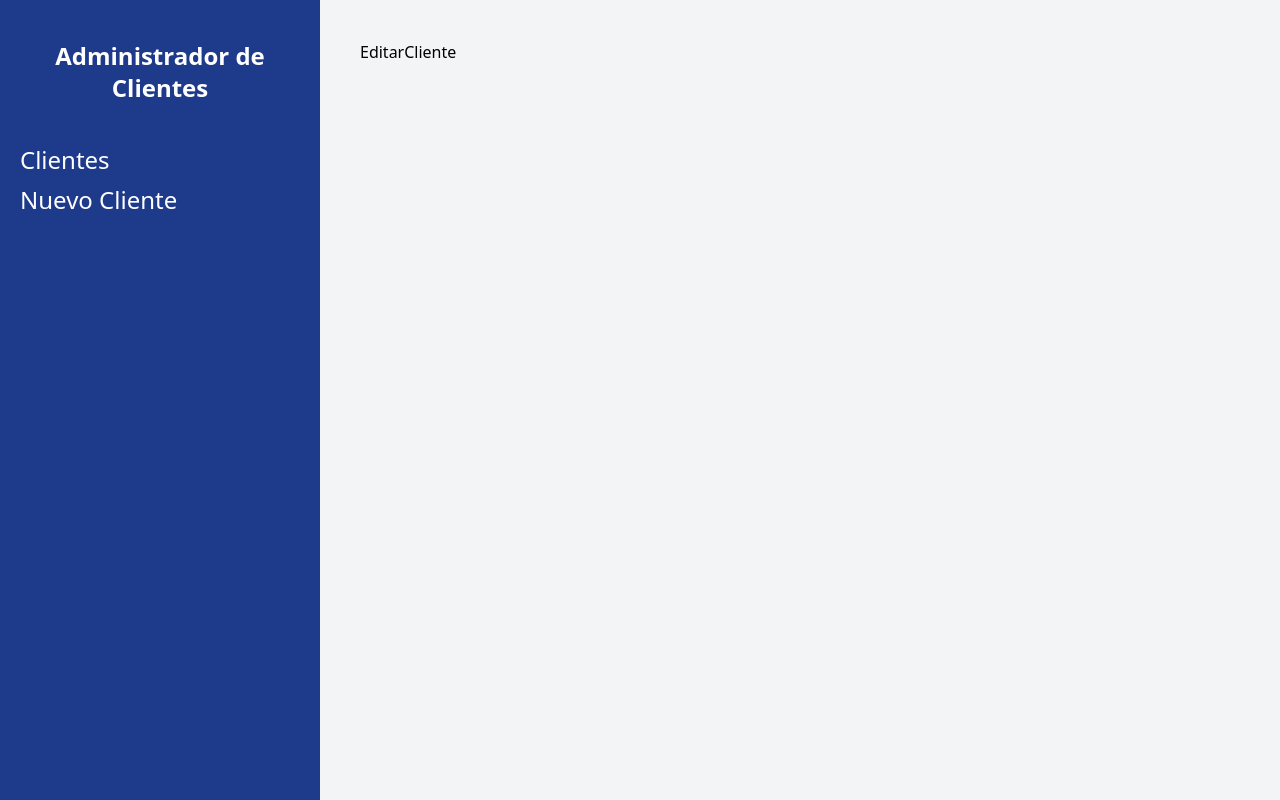
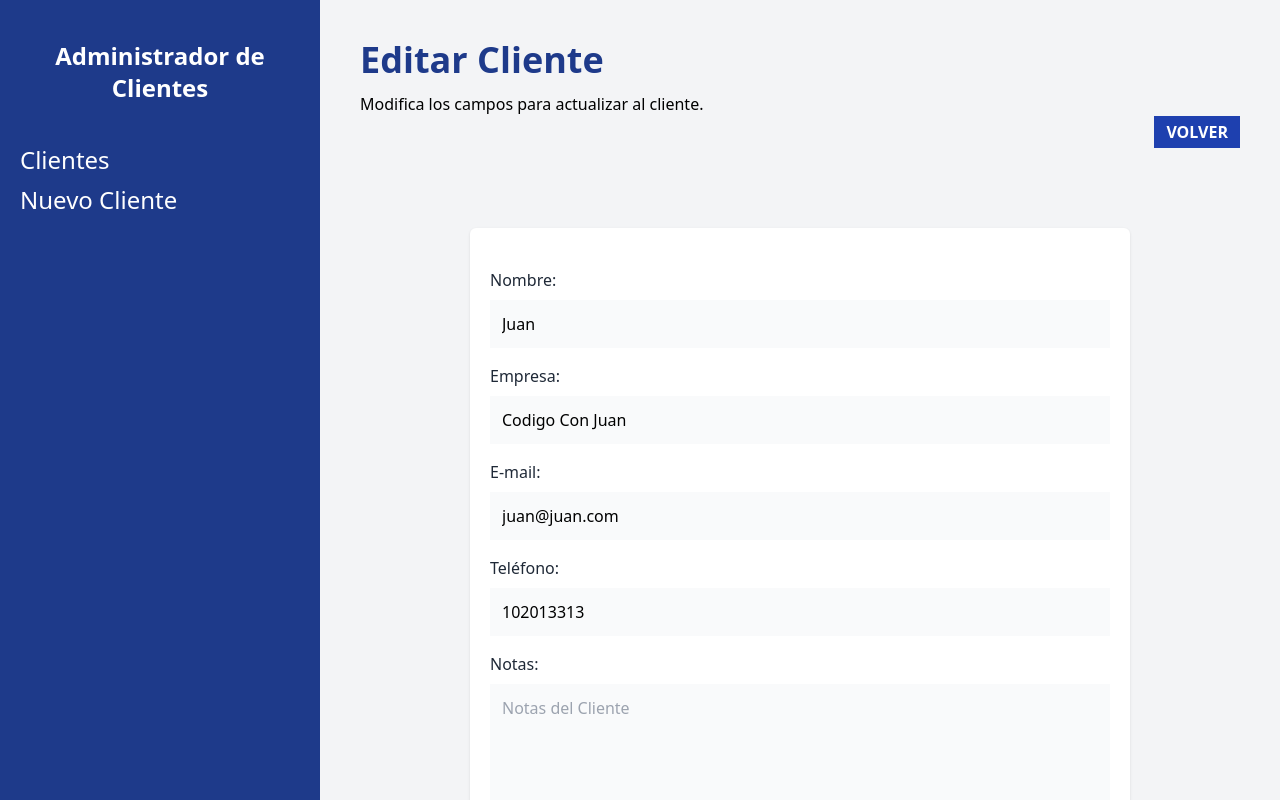
Before and after one commit to ivan-burgio/proyecto-crm-vite, a React (Vite) app: page /clientes/1/editar in a window 1280 px wide. Built offline with nearby package versions, Linux system fonts and the light colour scheme; data requests are answered from the project's data file.

Commit message:
Añadiendo el formulario para editar y autocompletar el formulario

```diff
--- a/src/components/Formulario.jsx
+++ b/src/components/Formulario.jsx
@@ -12,6 +12,7 @@
                     className="mt-2 block w-full p-3 bg-gray-50"
                     placeholder="Nombre del Cliente"
                     name="nombre"
+                    defaultValue={cliente?.nombre}
                 />
             </div>
             <div className="mb-4">
@@ -25,6 +26,7 @@
                     className="mt-2 block w-full p-3 bg-gray-50"
                     placeholder="Empresa del Cliente"
                     name="empresa"
+                    defaultValue={cliente?.empresa}
                 />
             </div>
 
@@ -39,6 +41,7 @@
                     className="mt-2 block w-full p-3 bg-gray-50"
                     placeholder="Email del Cliente"
                     name="email"
+                    defaultValue={cliente?.email}
                 />
             </div>
 
@@ -53,6 +56,7 @@
                     className="mt-2 block w-full p-3 bg-gray-50"
                     placeholder="Teléfono del Cliente"
                     name="telefono"
+                    defaultValue={cliente?.telefono}
                 />
             </div>
 
@@ -68,6 +72,7 @@
                     className="mt-2 block w-full p-3 bg-gray-50 h-40 align-self"
                     placeholder="Notas del Cliente"
                     name="notas"
+                    defaultValue={cliente?.notas}
                 />
             </div>
         </>
--- a/src/main.jsx
+++ b/src/main.jsx
@@ -24,7 +24,8 @@
             {
                 path: '/clientes/nuevo',
                 element: <NuevoCliente />,
-                action: nuevoClienteAction
+                action: nuevoClienteAction,
+                errorElement: <ErrorPage />
             },
             {
                 path: '/clientes/:clienteId/editar',
--- a/src/pages/EditarCliente.jsx
+++ b/src/pages/EditarCliente.jsx
@@ -1,4 +1,7 @@
+import { Form, useNavigate, useLoaderData } from "react-router-dom";
+
 import { obtenerCliente } from "../data/clientes"
+import Formulario from "../components/Formulario";
 
 export async function loader({params}) {
     const cliente = await obtenerCliente(params.clienteId);
@@ -14,7 +17,43 @@
 }
 
 export default function EditarCliente() {
+    const navigate = useNavigate();
+    const cliente = useLoaderData();
+
     return (
-        <div>EditarCliente</div>
+        <div>
+            <h1 className="font-black text-4xl text-blue-900">Editar Cliente</h1>
+            <p className="mt-3">
+                Modifica los campos para actualizar al cliente.
+            </p>
+
+            <div className="flex justify-end">
+                <button
+                    className="bg-blue-800 text-white px-3 py-1 font-bold uppercase"
+                    onClick={() => navigate(-1)}
+                >
+                    Volver
+                </button>
+            </div>
+
+            <div className="bg-white shadow rounded-md md:w-3/4 mx-auto px-5 py-10 mt-20">
+                {/* {errores?.length && errores.map((error, i) => <Error key={i}>{error}</Error>)} */}
+
+                <Form
+                    method="post"
+                    noValidate
+                >
+                    <Formulario
+                        cliente={cliente}
+                    />
+
+                    <input
+                        type="submit"
+                        className="mt-5 w-full bg-blue-800 p-3 uppercase font-bold text-white text-lg hover:cursor-pointer"
+                        value="Registrar Cliente"
+                    />
+                </Form>
+            </div>
+        </div>
     )
 }
--- a/src/pages/NuevoCliente.jsx
+++ b/src/pages/NuevoCliente.jsx
@@ -1,4 +1,5 @@
 import { useNavigate, Form, useActionData, redirect } from "react-router-dom";
+
 import Formulario from "../components/Formulario";
 import Error from "../components/Error";
 import { agregarCliente } from "../data/clientes";
@@ -69,5 +70,5 @@
                 </Form>
             </div>
         </div>
-    );
+    )
 }
```
